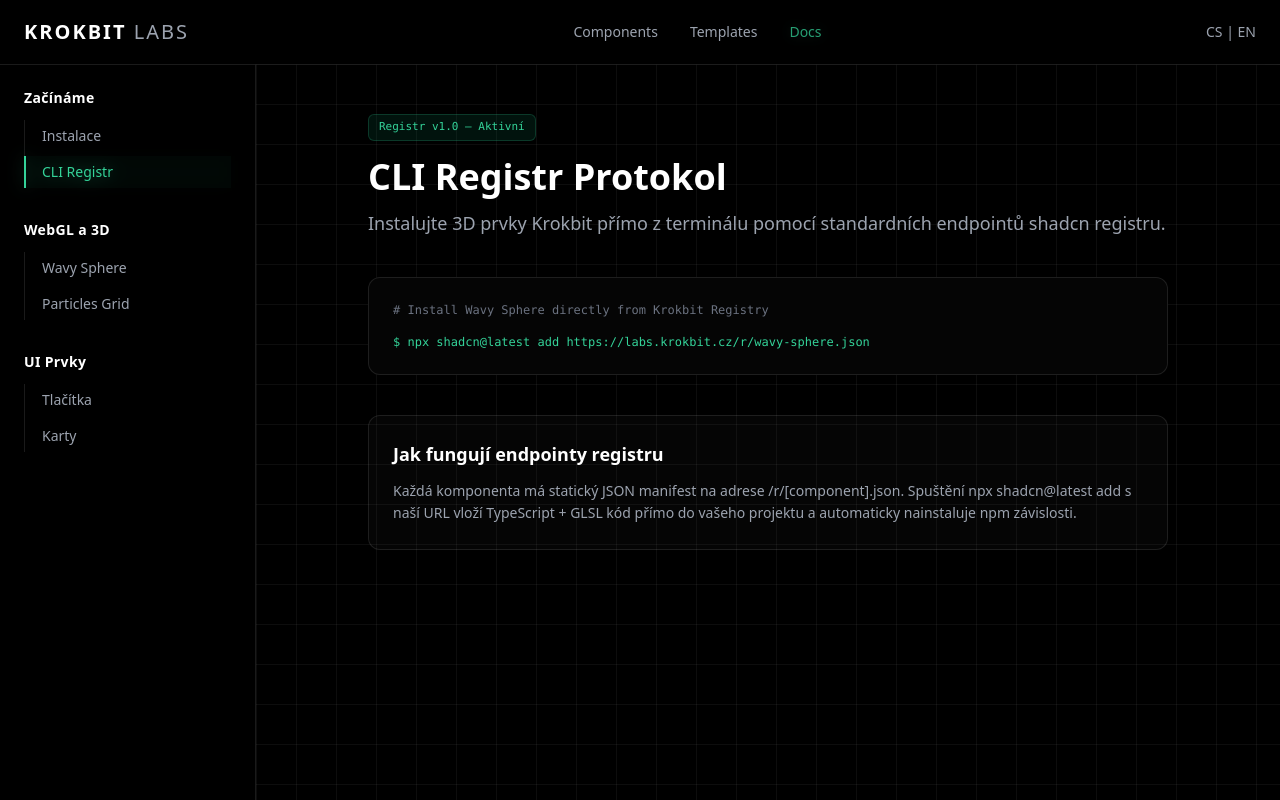
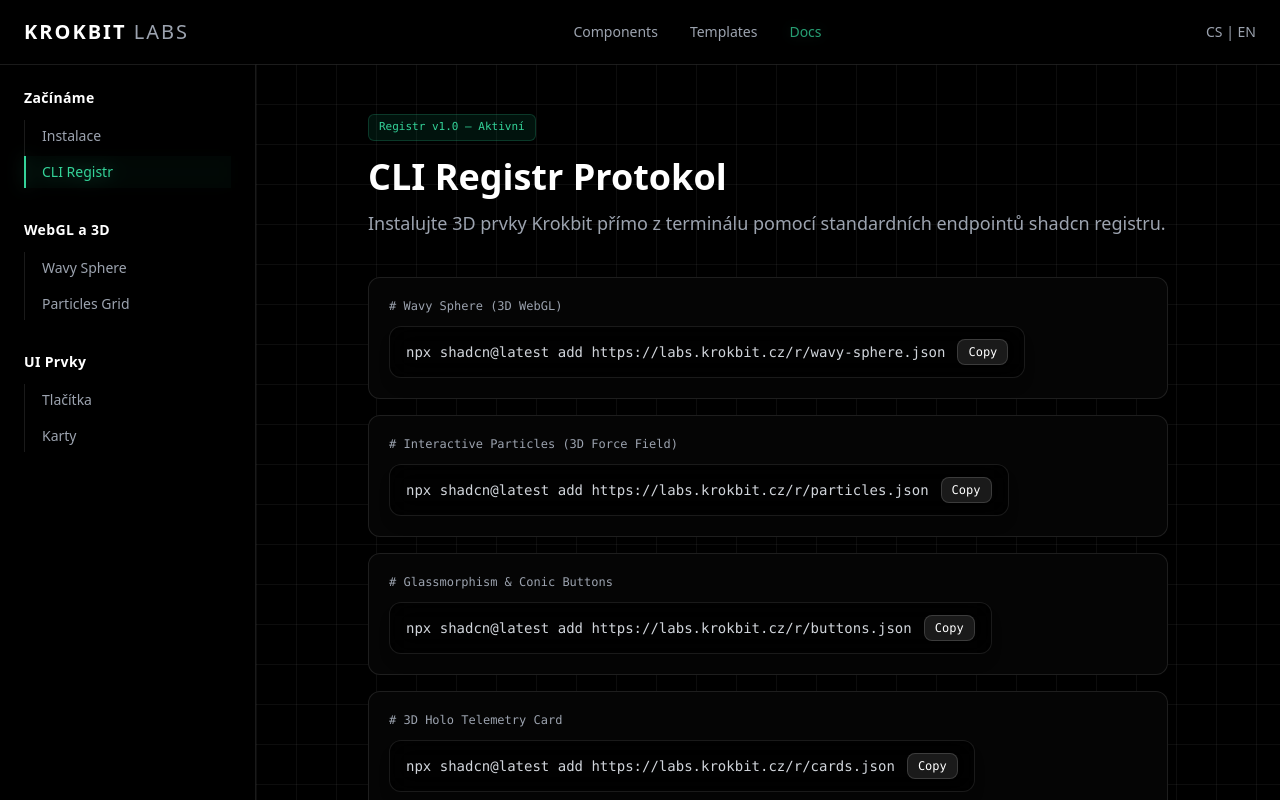
Before and after one commit to krokbit/krokbit-labs, a Next.js app: page /cs/library/cli in a window 1280 px wide. Built offline with nearby package versions, Linux system fonts and the light colour scheme.

Commit message:
change json and minor change in com

```diff
--- a/src/app/[locale]/library/buttons/page.tsx
+++ b/src/app/[locale]/library/buttons/page.tsx
@@ -1,6 +1,7 @@
 import type { Metadata } from "next";
 import { getDictionary } from "@/get-dictionary";
 import ComponentViewer from "@/components/ui/ComponentViewer";
+import CliCommandBar from "@/components/ui/CliCommandBar";
 
 export async function generateMetadata({
   params: { locale },
@@ -24,7 +25,7 @@ const BUTTONS_SOURCE_CODE = `export default function KrokbitButtons() {
       {/* 1. Autonomous Conic-Border Beam Button */}
       <button
         type="button"
-        className="relative inline-flex h-12 overflow-hidden rounded-xl p-[1px] focus:outline-none active:scale-95 transition-transform duration-200 shadow-[0_0_25px_rgba(52,211,153,0.15)]"
+        className="relative inline-flex h-12 overflow-hidden rounded-xl p-[1px] outline-none focus:outline-none active:scale-95 transition-transform duration-200 shadow-[0_0_25px_rgba(52,211,153,0.15)]"
       >
         <span className="absolute inset-[-1000%] animate-[spin_4s_linear_infinite] bg-[conic-gradient(from_90deg_at_50%_50%,#000000_0%,#10b981_50%,#00f0ff_75%,#000000_100%)]" />
         <span className="relative z-10 inline-flex h-full w-full items-center justify-center gap-3 rounded-[11px] bg-[#050505] px-6 py-2 text-xs font-mono uppercase tracking-wider text-white shadow-[inset_0_1px_0_0_rgba(255,255,255,0.2)]">
@@ -39,7 +40,7 @@ const BUTTONS_SOURCE_CODE = `export default function KrokbitButtons() {
       {/* 2. True Multi-Layer Glassmorphism Button */}
       <button
         type="button"
-        className="relative px-7 h-12 rounded-xl bg-white/[0.08] backdrop-blur-xl border border-white/20 text-white text-sm font-medium tracking-wide shadow-[inset_0_1px_1px_rgba(255,255,255,0.4),inset_0_-10px_20px_rgba(0,240,255,0.12)] hover:bg-white/[0.14] hover:border-white/35 active:scale-95 transition-all duration-200 flex items-center gap-2.5 focus:outline-none"
+        className="relative px-7 h-12 rounded-xl bg-white/[0.08] backdrop-blur-xl border border-white/20 text-white text-sm font-medium tracking-wide shadow-[inset_0_1px_1px_rgba(255,255,255,0.4),inset_0_-10px_20px_rgba(0,240,255,0.12)] hover:bg-white/[0.14] hover:border-white/35 active:scale-95 transition-[transform,background-color,border-color,box-shadow] duration-200 flex items-center gap-2.5 outline-none focus:outline-none"
       >
         <span className="text-[#00f0ff] drop-shadow-[0_0_8px_rgba(0,240,255,0.8)]">✦</span>
         <span>Initialize WebGL</span>
@@ -48,7 +49,7 @@ const BUTTONS_SOURCE_CODE = `export default function KrokbitButtons() {
       {/* 3. Tactile Hardware Command Trigger */}
       <button
         type="button"
-        className="group h-12 px-5 rounded-xl bg-gradient-to-b from-zinc-800/90 to-zinc-950 border border-white/15 text-gray-200 text-sm font-medium shadow-[inset_0_1px_0_rgba(255,255,255,0.25)] hover:text-white hover:border-emerald-400/40 active:scale-95 transition-all duration-150 flex items-center gap-3 focus:outline-none"
+        className="group h-12 px-5 rounded-xl bg-gradient-to-b from-zinc-800/90 to-zinc-950 border border-white/15 text-gray-200 text-sm font-medium shadow-[inset_0_1px_0_rgba(255,255,255,0.25)] hover:text-white hover:border-emerald-400/40 active:scale-95 transition-[transform,border-color,color,box-shadow] duration-150 flex items-center gap-3 outline-none focus:outline-none"
       >
         <span>Execute CLI</span>
         <kbd className="px-2 py-0.5 text-[11px] font-mono text-emerald-400 bg-black/80 border border-emerald-400/30 rounded-md">
@@ -112,7 +113,7 @@ export default async function ButtonsPage({
           {/* 1. Autonomous Conic-Border Beam Button */}
           <button
             type="button"
-            className="relative inline-flex h-12 overflow-hidden rounded-xl p-[1px] focus:outline-none active:scale-95 transition-transform duration-200 shadow-[0_0_25px_rgba(52,211,153,0.15)]"
+            className="relative inline-flex h-12 overflow-hidden rounded-xl p-[1px] outline-none focus:outline-none active:scale-95 transition-transform duration-200 shadow-[0_0_25px_rgba(52,211,153,0.15)]"
           >
             <span className="absolute inset-[-1000%] animate-[spin_4s_linear_infinite] bg-[conic-gradient(from_90deg_at_50%_50%,#000000_0%,#10b981_50%,#00f0ff_75%,#000000_100%)]" />
             <span className="relative z-10 inline-flex h-full w-full items-center justify-center gap-3 rounded-[11px] bg-[#050505] px-6 py-2 text-xs font-mono uppercase tracking-wider text-white shadow-[inset_0_1px_0_0_rgba(255,255,255,0.2)]">
@@ -127,7 +128,7 @@ export default async function ButtonsPage({
           {/* 2. True Multi-Layer Glassmorphism Button */}
           <button
             type="button"
-            className="relative px-7 h-12 rounded-xl bg-white/[0.08] backdrop-blur-xl border border-white/20 text-white text-sm font-medium tracking-wide shadow-[inset_0_1px_1px_rgba(255,255,255,0.4),inset_0_-10px_20px_rgba(0,240,255,0.12)] hover:bg-white/[0.14] hover:border-white/35 active:scale-95 transition-all duration-200 flex items-center gap-2.5 focus:outline-none"
+            className="relative px-7 h-12 rounded-xl bg-white/[0.08] backdrop-blur-xl border border-white/20 text-white text-sm font-medium tracking-wide shadow-[inset_0_1px_1px_rgba(255,255,255,0.4),inset_0_-10px_20px_rgba(0,240,255,0.12)] hover:bg-white/[0.14] hover:border-white/35 active:scale-95 transition-[transform,background-color,border-color,box-shadow] duration-200 flex items-center gap-2.5 outline-none focus:outline-none"
           >
             <span className="text-[#00f0ff] drop-shadow-[0_0_8px_rgba(0,240,255,0.8)]">
               ✦
@@ -138,7 +139,7 @@ export default async function ButtonsPage({
           {/* 3. Tactile Hardware Command Trigger */}
           <button
             type="button"
-            className="group h-12 px-5 rounded-xl bg-gradient-to-b from-zinc-800/90 to-zinc-950 border border-white/15 text-gray-200 text-sm font-medium shadow-[inset_0_1px_0_rgba(255,255,255,0.25)] hover:text-white hover:border-emerald-400/40 active:scale-95 transition-all duration-150 flex items-center gap-3 focus:outline-none"
+            className="group h-12 px-5 rounded-xl bg-gradient-to-b from-zinc-800/90 to-zinc-950 border border-white/15 text-gray-200 text-sm font-medium shadow-[inset_0_1px_0_rgba(255,255,255,0.25)] hover:text-white hover:border-emerald-400/40 active:scale-95 transition-[transform,border-color,color,box-shadow] duration-150 flex items-center gap-3 outline-none focus:outline-none"
           >
             <span>Execute CLI</span>
             <kbd className="px-2 py-0.5 text-[11px] font-mono text-emerald-400 bg-black/80 border border-emerald-400/30 rounded-md">
@@ -147,6 +148,11 @@ export default async function ButtonsPage({
           </button>
         </div>
       </ComponentViewer>
+
+      <div className="space-y-3">
+        <h2 className="text-xl font-semibold text-white">CLI Installation</h2>
+        <CliCommandBar command="npx shadcn@latest add https://labs.krokbit.cz/r/buttons.json" />
+      </div>
 
       <div className="space-y-3">
         <h2 className="text-xl font-semibold text-white">
--- a/src/app/[locale]/library/cli/page.tsx
+++ b/src/app/[locale]/library/cli/page.tsx
@@ -1,4 +1,24 @@
 import { getDictionary } from "@/get-dictionary";
+import CliCommandBar from "@/components/ui/CliCommandBar";
+
+const REGISTRY_ITEMS = [
+  {
+    name: "Wavy Sphere (3D WebGL)",
+    command: "npx shadcn@latest add https://labs.krokbit.cz/r/wavy-sphere.json",
+  },
+  {
+    name: "Interactive Particles (3D Force Field)",
+    command: "npx shadcn@latest add https://labs.krokbit.cz/r/particles.json",
+  },
+  {
+    name: "Glassmorphism & Conic Buttons",
+    command: "npx shadcn@latest add https://labs.krokbit.cz/r/buttons.json",
+  },
+  {
+    name: "3D Holo Telemetry Card",
+    command: "npx shadcn@latest add https://labs.krokbit.cz/r/cards.json",
+  },
+];
 
 export default async function CliPage({
   params: { locale },
@@ -21,9 +41,16 @@ export default async function CliPage({
         </p>
       </div>
 
-      <div className="p-6 rounded-xl bg-[#050505] border border-white/10 space-y-4 font-mono text-xs break-all">
-        <div className="text-gray-500"># Install Wavy Sphere directly from Krokbit Registry</div>
-        <div className="text-emerald-400">$ npx shadcn@latest add https://labs.krokbit.cz/r/wavy-sphere.json</div>
+      <div className="space-y-4">
+        {REGISTRY_ITEMS.map((item) => (
+          <div
+            key={item.name}
+            className="p-5 rounded-xl bg-[#050505] border border-white/10 space-y-3"
+          >
+            <div className="text-xs font-mono text-gray-400"># {item.name}</div>
+            <CliCommandBar command={item.command} />
+          </div>
+        ))}
       </div>
 
       <div className="p-6 rounded-xl bg-white/[0.02] border border-white/10 space-y-3">
--- a/src/app/[locale]/library/layout.tsx
+++ b/src/app/[locale]/library/layout.tsx
@@ -10,6 +10,7 @@ export default async function ComponentsLayout({
   params: { locale: "en" | "cs" };
 }) {
   const dict = await getDictionary(locale);
+  const isCs = locale === "cs";
 
   return (
     <div className="h-dvh bg-black text-white flex flex-col overflow-hidden">
@@ -20,6 +21,37 @@ export default async function ComponentsLayout({
 
         <main className="flex-1 min-w-0 w-full h-[calc(100dvh-4rem)] overflow-y-auto overflow-x-hidden bg-black bg-grid-pattern pb-28 md:pb-16">
           {children}
+
+          {/* B2B Conversion Banner: Engineered by Krokbit Studio */}
+          <div className="px-6 sm:px-8 lg:px-12 max-w-5xl mx-auto mt-4">
+            <div className="relative overflow-hidden rounded-2xl border border-white/10 bg-gradient-to-r from-emerald-500/[0.06] via-white/[0.02] to-[#00f0ff]/[0.06] backdrop-blur-xl p-6 sm:p-8 flex flex-col sm:flex-row items-start sm:items-center justify-between gap-6">
+              <div className="space-y-2 max-w-xl">
+                <div className="inline-flex items-center gap-2 text-[11px] font-mono uppercase tracking-widest text-emerald-400">
+                  <span className="h-2 w-2 rounded-full bg-emerald-400 shadow-[0_0_8px_#34d399]" />
+                  Engineered by Krokbit Studio
+                </div>
+                <h3 className="text-lg sm:text-xl font-bold text-white">
+                  {isCs
+                    ? "Potřebujete vlastní 3D/WebGL nebo B2B webovou aplikaci na klíč?"
+                    : "Need a custom 3D/WebGL experience or high-performance B2B web app?"}
+                </h3>
+                <p className="text-sm text-gray-400 leading-relaxed">
+                  {isCs
+                    ? "Navrhujeme a vyvíjíme produkční Next.js architektury, interaktivní 3D shadery a e-commerce systémy s důrazem na rychlost a konverze."
+                    : "We architect and ship production Next.js applications, custom GLSL shaders, and high-conversion B2B interfaces."}
+                </p>
+              </div>
+
+              <a
+                href="https://krokbit.cz"
+                target="_blank"
+                rel="noopener noreferrer"
+                className="shrink-0 inline-flex items-center justify-center px-6 py-3.5 rounded-xl bg-emerald-400 hover:bg-emerald-300 active:scale-95 text-black font-semibold text-sm transition-[transform,background-color] duration-150 shadow-[0_0_25px_rgba(52,211,153,0.3)] outline-none focus:outline-none"
+              >
+                {isCs ? "Poptat vývoj →" : "Book a Project →"}
+              </a>
+            </div>
+          </div>
         </main>
       </div>
     </div>
```
Also changed, not shown: public/r/buttons.json (+1 -1 lines).
